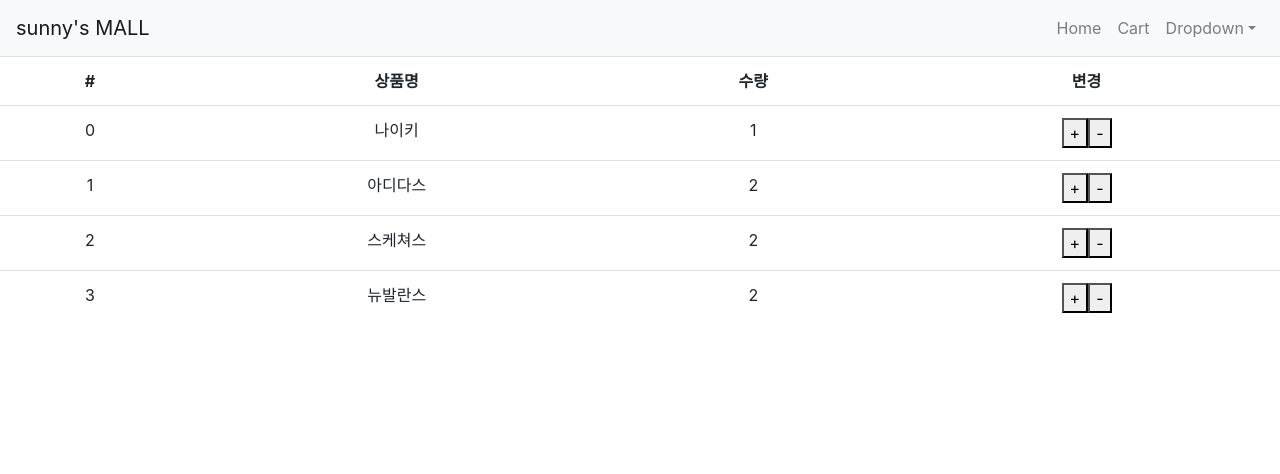
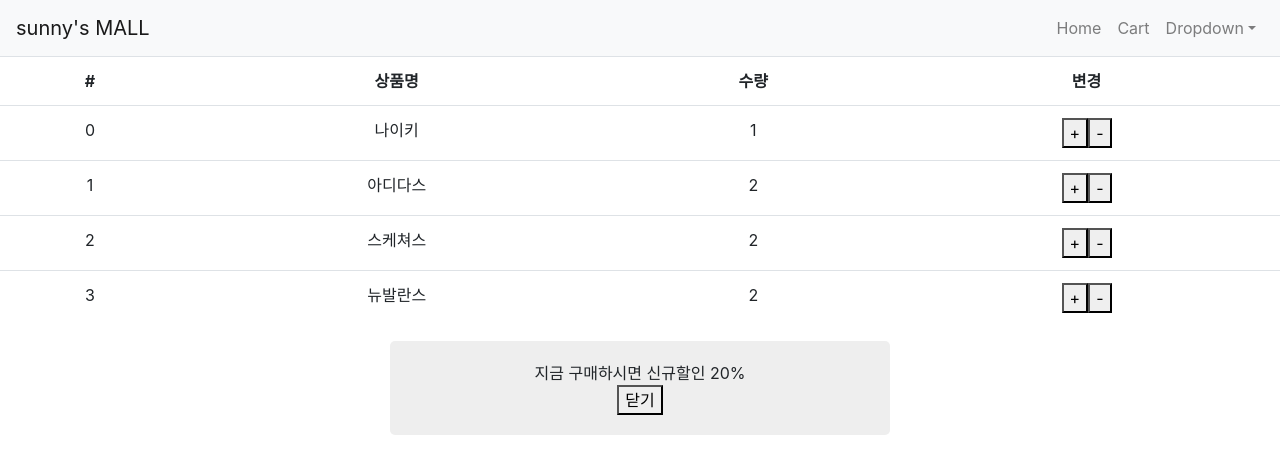
Before and after one commit to ddunny/react-codingapple, a React (Create React App) app: page /cart in a window 1280 px wide. Shown: the top 474 px of the page. Built offline with nearby package versions, Linux system fonts and the light colour scheme.

Commit message:
리듀서 2개 사용해보기

```diff
--- a/src/Cart.js
+++ b/src/Cart.js
@@ -1,6 +1,7 @@
-import React from 'react';
+import React, { useContext, useEffect, useState } from 'react';
 import { Table } from 'react-bootstrap';
 import { connect } from 'react-redux';
+import './Cart.scss';
 
 function Cart(props) {
   return (
@@ -34,6 +35,17 @@
           </tr>
         ))}
       </Table>
+      {props.alert열렸니 ? (
+        <div className='my-alert2'>
+          <p>지금 구매하시면 신규할인 20%</p>
+          <button
+            onClick={() => {
+              props.dispatch({ type: '얼럿닫기' });
+            }}>
+            닫기
+          </button>
+        </div>
+      ) : null}
     </div>
   );
 }
@@ -41,8 +53,10 @@
 // redux를 쓰는 이유
 // 깊은 하위 컴포넌트들도 props 여러번 전송없이 state를 직접 갖다쓸 수 있음
 function state를props화(state) {
+  console.log('state를props화 ', state);
   return {
-    state: state,
+    state: state.reducer,
+    alert열렸니: state.reducer2, //리듀서2에 있는거 가져오는법
   };
 }
 
--- /dev/null
+++ b/src/Cart.scss
@@ -0,0 +1,34 @@
+$메인컬러: #ff0000;
+@mixin 함수() {
+  background-color: #eeeeee;
+  padding: 20px;
+  border-radius: 5px;
+  max-width: 500px;
+  width: 100%;
+  margin: auto;
+}
+
+.red {
+  color: $메인컬러;
+}
+
+.my-alert2 {
+  @include 함수();
+  p {
+    margin-bottom: 0;
+  }
+}
+
+.my-alert2-yellow {
+  @extend .my-alert2;
+  background-color: #ffe591;
+}
+
+.wow-enter {
+  opacity: 0;
+}
+
+.wow-enter-active {
+  opacity: 1;
+  transition: all 500ms;
+}
--- a/src/index.js
+++ b/src/index.js
@@ -6,7 +6,7 @@
 import { BrowserRouter } from 'react-router-dom';
 
 import { Provider } from 'react-redux';
-import { createStore } from 'redux';
+import { createStore, combineReducers } from 'redux';
 
 let 초기값 = [
   { id: 0, name: '나이키', quan: 1 },
@@ -43,7 +43,17 @@
   }
 }
 
-let store = createStore(reducer);
+let alert초기값 = true;
+
+function reducer2(state = alert초기값, 액션) {
+  if (액션.type === '얼럿닫기') {
+    return false;
+  }
+  console.log('reducer2 ', state, 액션);
+  return state;
+}
+
+let store = createStore(combineReducers({ reducer, reducer2 }));
 
 ReactDOM.render(
   <React.StrictMode>
```
